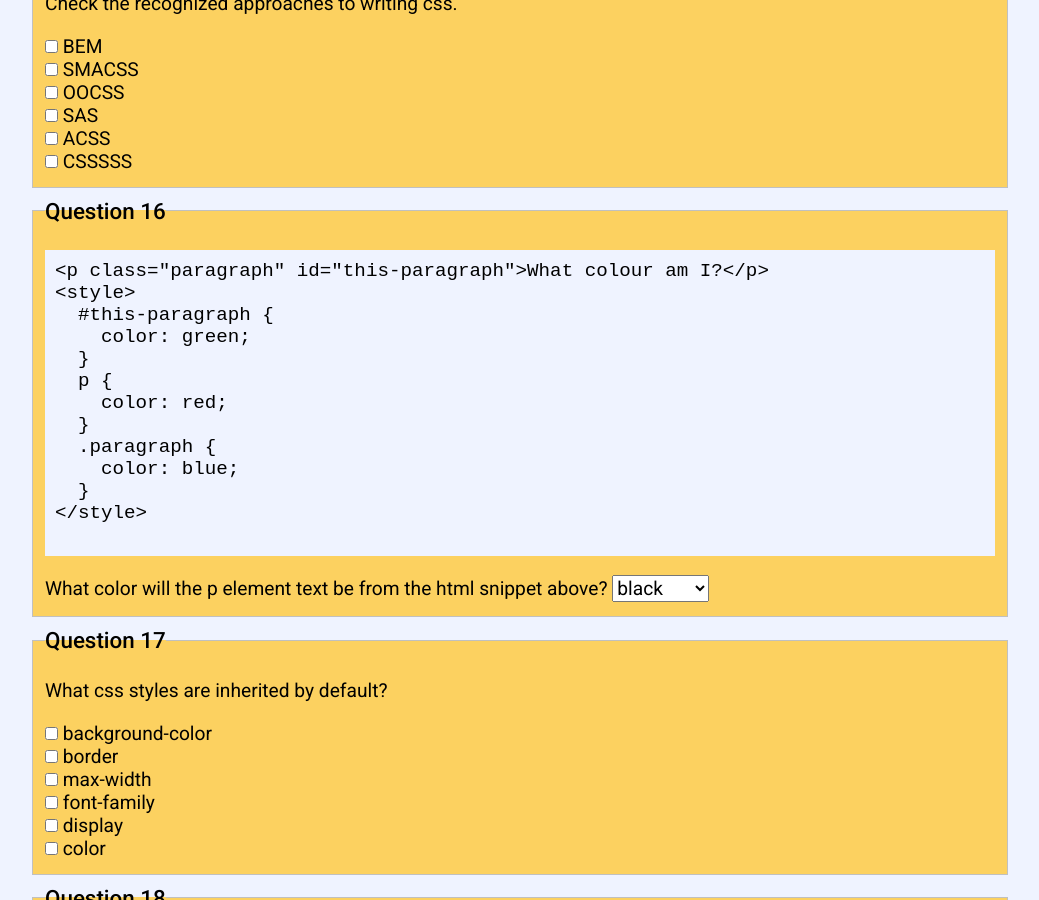
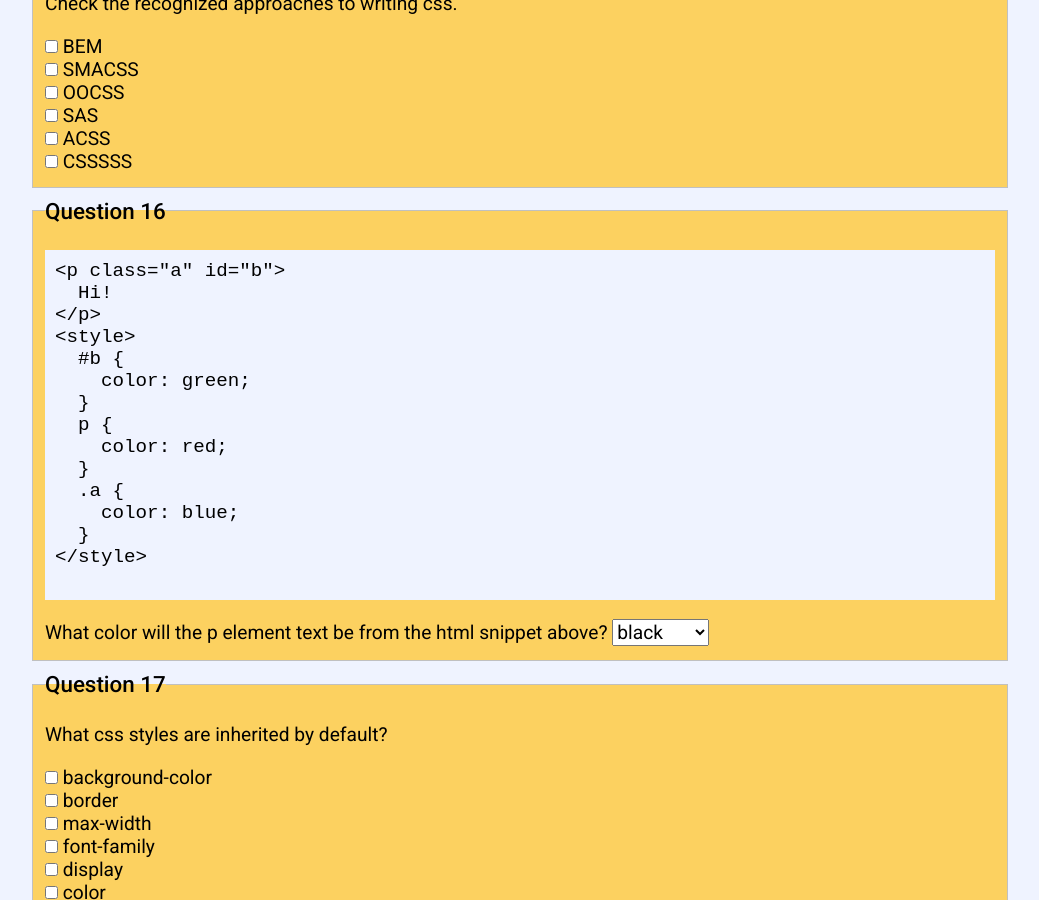
Before and after one commit to swalladge/hit226-a1, a Jekyll site: the page built from thequiz.html, in a window 1280 px wide and 900 px high, scrolled down 2690 px. Shown: the whole window, without its empty margins (120-1159 px from the left). Built offline with Jekyll 4.4.1, drawn with Linux system fonts in a browser that asks for light colours; some of the changed text lies outside the part shown.

Commit message:
fixed some line breaking issues

```diff
--- a/thequiz.html
+++ b/thequiz.html
@@ -156,7 +156,7 @@
 
             <input class="question" id="quiz-q9-1" type="radio" name="html5" value="long" checked>
             <label for="quiz-q9-1"><code>&lt;!DOCTYPE HTML PUBLIC "-//W3C//DTD HTML 4.01//EN"
-                "http://www.w3.org/TR/html4/strict.dtd"&gt;</code></label>
+                "http://&#8203;www.w3.org/&#8203;TR/&#8203;html4/&#8203;strict.dtd"&gt;</code></label>
             <br>
             <input class="question" data-answer="html" id="quiz-q9-2" type="radio" name="html5" value="html">
             <label for="quiz-q9-2"><code>&lt;!DOCTYPE html&gt;</code></label>
@@ -266,15 +266,17 @@
         <fieldset>
           <legend>Question 16</legend>
           <pre>
-&lt;p class="paragraph" id="this-paragraph"&gt;What colour am I?&lt;/p&gt;
+&lt;p class="a" id="b"&gt;
+  Hi!
+&lt;/p&gt;
 &lt;style&gt;
-  #this-paragraph {
+  #b {
     color: green;
   }
   p {
     color: red;
   }
-  .paragraph {
+  .a {
     color: blue;
   }
 &lt;/style&gt;
```
